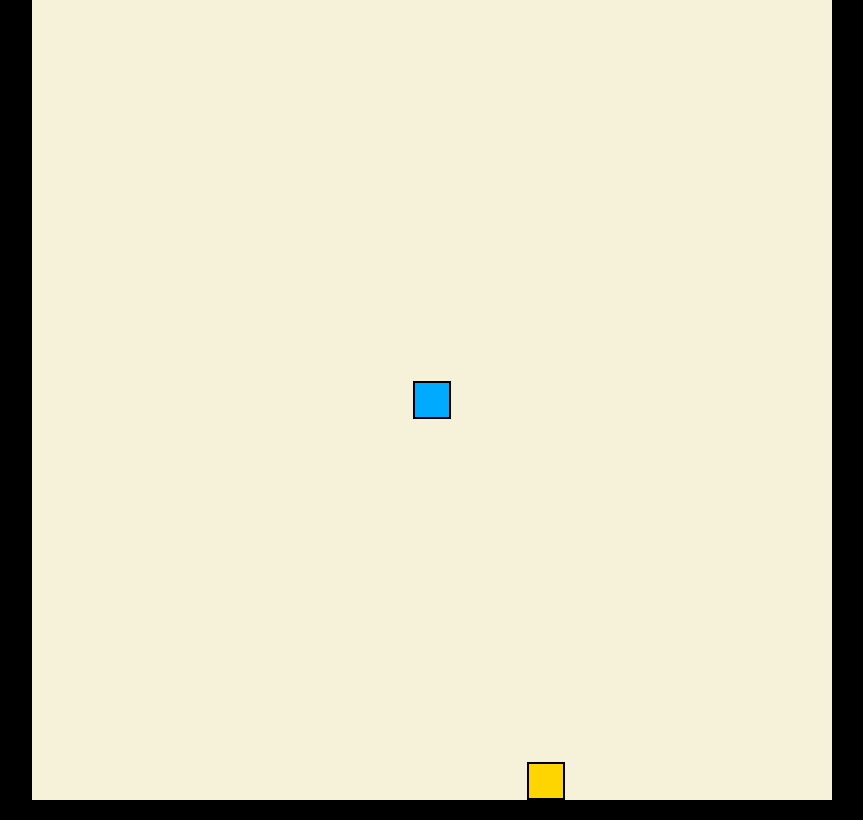
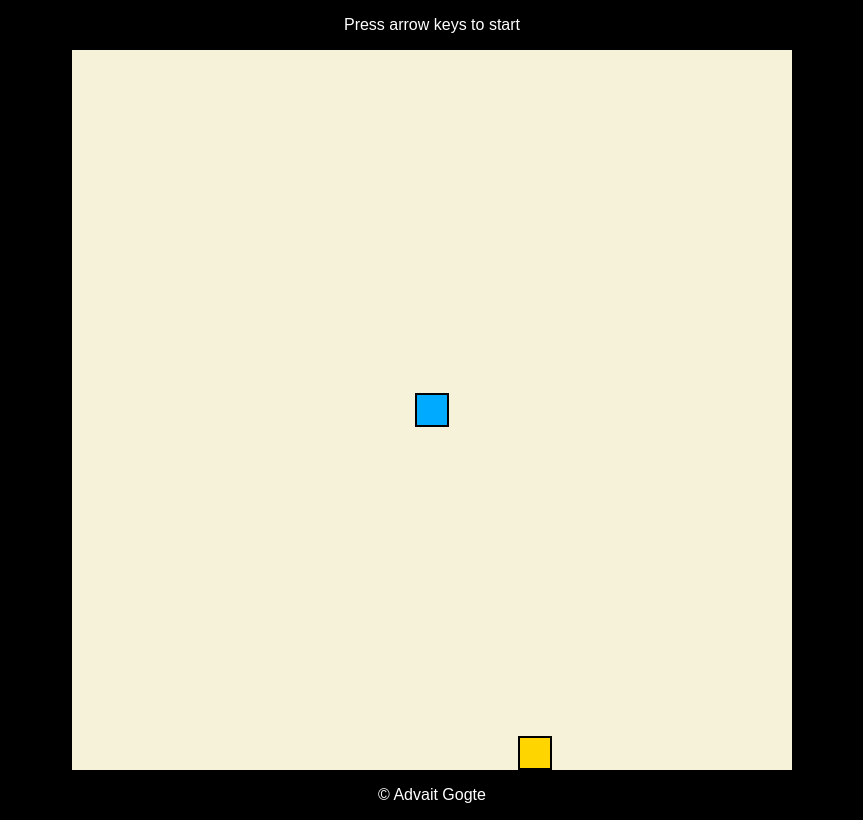
Before and after one commit to agogte/snake, a plain HTML site: page index.html in a window 1280 px wide. Shown: the whole page, without its empty margins (208-1071 px from the left). Drawn offline with Linux system fonts and the light colour scheme.

Commit message:
added-signature

```diff
--- a/game.js
+++ b/game.js
@@ -8,7 +8,7 @@ const gameBoard = document.getElementById('game-board')
 
 function main(currentTime) {
   if (gameOver) {
-    if (confirm('haha u lose. wanna play again tho?')) {
+    if (confirm('haha u lose🤪. wanna play again tho?🤨')) {
       window.location = '/snake/'
     }
     return
--- a/index.html
+++ b/index.html
@@ -10,8 +10,10 @@
 </head>
 <body>
     <center>
-    <div id="game-board"></div>
+        <p>Press arrow keys to start</p>
+        <div id="game-board"></div>
+        <p>© Advait Gogte</p>
     </center>
-    <!-- <p class="sign"><center>© Advait Gogte</center></p> -->
+
 </body>
 </html>
--- a/styles.css
+++ b/styles.css
@@ -10,8 +10,8 @@ body {
 
 #game-board {
     background-color: #f6f2d9;
-    width: 100vmin;
-    height: 100vmin;
+    width: 90vmin;
+    height: 90vmin;
     display: grid;
     grid-template-rows: repeat(21, 1fr);
     grid-template-columns: repeat(21, 1fr);
@@ -27,6 +27,7 @@ body {
     border: .25vmin solid black;
 }
 
-/* .sign {
-    color: white ;
-} */
+p {
+    color: white;
+    font-family: Arial, Helvetica, sans-serif;
+}
```
